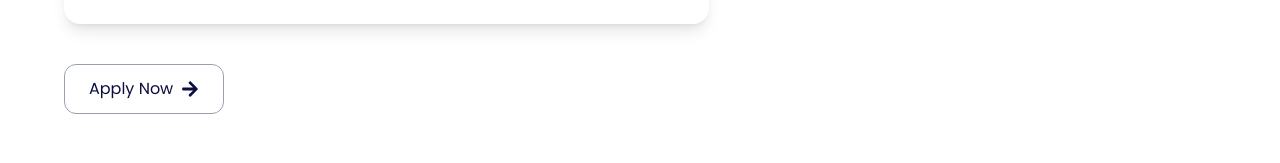
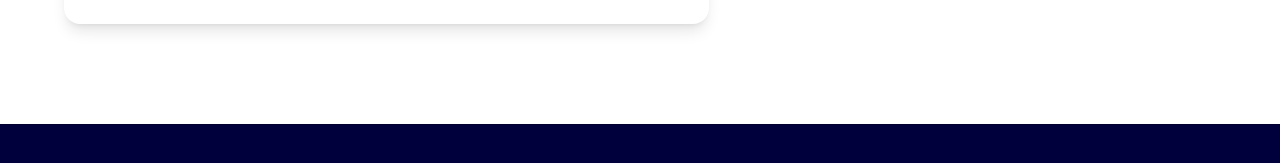
Before and after one commit to Balahari-UI/pro1-website-v2, a Next.js app: page /careers in a window 1280 px wide. Shown: the part 609-772 px from the top of the page. Built offline with nearby package versions, Linux system fonts and the light colour scheme.

Commit message:
UI issues

```diff
--- a/src/app/(services)/medical-revenue-cycle-management/page.js
+++ b/src/app/(services)/medical-revenue-cycle-management/page.js
@@ -209,9 +209,9 @@ export default function RevenueCycle() {
       {/* billing process */}
       <section className="mb-10">
         <div className="w-[90%] mx-auto">
-          <div className="bg-[#F0F0F0] text-sm max-w-3xl mx-auto rounded-lg p-2 mb-10">
+          <div className="bg-[#F0F0F0] text-lg  max-w-6xl mx-auto rounded-lg px-7 py-2 mb-10">
             <p>
-              <span className="font-semibold ">
+              <span className="font-semibold text-lg">
                 Let us become your trusted RCM partner :
               </span>
               At Pro1 Health, we don’t just process claims — we optimize your
--- a/src/app/careers/page.js
+++ b/src/app/careers/page.js
@@ -7,8 +7,8 @@ export default function CareersPage() {
         title="Careers"
         description="Our employees, while from a variety of backgrounds, have one common foundation – the commitment to providing high-quality solutions and excellence in our day-to-day interactions. A career at Pro1Health is both challenging and rewarding. We are on the lookout for talented, team oriented and committed members to join our ever-growing team."
         image="/images/careers/careers.svg"
-        buttonText="Apply Now"
-        buttonLink="/contact-us"
+        // buttonText="Apply Now"
+        // buttonLink="/contact-us"
         showCareerBox={true}
       />
     </>
```
